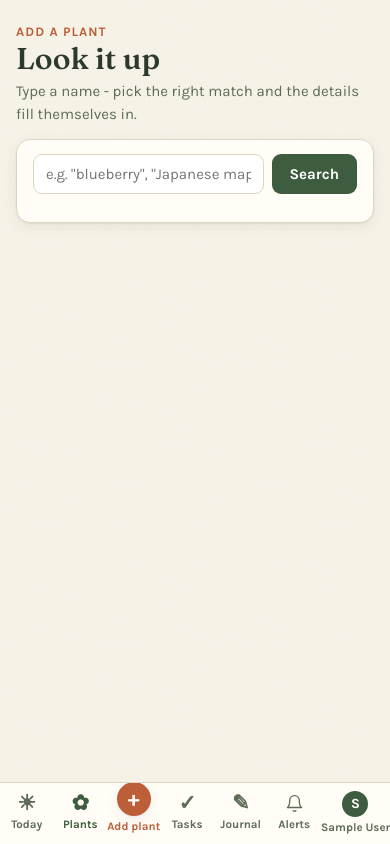
After one commit to mekstromjr/yardwise, a Django app: page /ai/lookup/ in a window 390 px wide. The commit adds this page. Run offline with Django 5.2, Linux system fonts and the light colour scheme; the visitor is signed in with stand-in values (Sample User, id 1); data that the repository does not hold is empty.

Commit message:
feat: discoverability - Map nav, embedded ask, plant lookup, satellite fetch
Michael's review of v0.4.0: features existed but lacked front doors.
- Map gets a sidebar nav entry (desktop; phone bar is full) and Today
  gains an Explore tile row (Map/Problems/Planner/Irrigation) visible
  on every device.
- Ask the garden becomes an embedded input on Today instead of a chip.
- New create-time plant lookup: type a name, AI proposes up to four
  candidates with botanical names and care profiles, choosing one
  pre-fills the Add Plant form (session hand-off, one-shot, everything
  editable, nothing saved until Save; vocabulary matched but never
  auto-created).
- Map can fetch satellite imagery by street address (Nominatim geocode
  + Esri World Imagery export, attribution shown) as a reference layer,
  so no aerial photo file is needed to start.
- Alerts bell is a stroke-drawn inline SVG instead of the emoji, and
  the irrigation tile glyph de-emojified, matching the calm glyph set.

126 tests.

Co-Authored-By: Claude Fable 5 <noreply@anthropic.com>

```diff
--- a/garden/ai.py
+++ b/garden/ai.py
@@ -154,3 +154,44 @@ def ask(question: str, context: str, region: str) -> str:
         {"role": "system", "content": system},
         {"role": "user", "content": f"My garden records:\n{context}\n\nQuestion: {question}"},
     ])
+
+
+def lookup_plant(name: str, region: str) -> list[dict]:
+    """Plant-creation lookup: candidate species/cultivars for a typed name,
+    each with the profile fields the Add Plant form can pre-fill. Candidates
+    are suggestions - the user picks one (or none) and everything remains
+    editable before saving."""
+    system = (
+        "A home gardener is adding a plant to their garden notebook and typed a name. "
+        f"They garden in {region or 'the Pacific Northwest, USA'}. Respond ONLY with a "
+        'JSON object {"candidates": [...]} of 1-4 likely matches, most likely first. '
+        "Each candidate: common_name, botanical_name, summary (1 sentence, what it is "
+        "and why someone grows it), plant_type (one of: Annual/Biennial/Perennial/"
+        "Bulb/Corm/Tuber/Shrub/Tree/Vine/Herb/Vegetable/Fruit/Groundcover), is_edible "
+        "(bool), sun (full/part/shade), water_needs (low/moderate/high), foliage "
+        "(evergreen/deciduous/semi or empty), mature_height, mature_width (like "
+        "'6-8 ft'), soil_notes (short), toxicity_notes (pet/child safety - empty "
+        "string if none known). Omit any field you are unsure of. If the name is "
+        "ambiguous (e.g. 'daisy'), make the candidates meaningfully different."
+    )
+    raw = complete(
+        [{"role": "system", "content": system},
+         {"role": "user", "content": f"The plant name they typed: {name}"}],
+        json_mode=True,
+    )
+    try:
+        candidates = json.loads(raw).get("candidates", [])
+    except json.JSONDecodeError as exc:
+        raise AIError(f"unparseable lookup: {raw[:200]}") from exc
+    clean = []
+    for c in candidates[:4]:
+        if not isinstance(c, dict) or not c.get("common_name"):
+            continue
+        for f in ("sun", "water_needs", "foliage"):
+            allowed = {"sun": ["full", "part", "shade"],
+                       "water_needs": ["low", "moderate", "high"],
+                       "foliage": ["evergreen", "deciduous", "semi"]}[f]
+            if c.get(f) not in allowed:
+                c.pop(f, None)
+        clean.append(c)
+    return clean
--- a/garden/urls.py
+++ b/garden/urls.py
@@ -23,6 +23,7 @@ urlpatterns = [
     path("journal/", views.journal_list, name="journal-list"),
     path("journal/add/", views.journal_add, name="journal-add"),
     path("ai/identify/", views_ai.identify, name="ai-identify"),
+    path("ai/lookup/", views_ai.plant_lookup, name="plant-lookup"),
     path("ai/suggestions/<int:pk>/", views_ai.suggestion_detail, name="ai-suggestion"),
     path("ai/ask/", views_ai.ask, name="ai-ask"),
     path("plants/<int:pk>/enrich/", views_ai.plant_enrich, name="plant-enrich"),
@@ -31,6 +32,7 @@ urlpatterns = [
     path("map/bed/<int:pk>/boundary/", views_map.bed_boundary, name="map-bed-boundary"),
     path("map/plant/<int:pk>/point/", views_map.plant_point, name="map-plant-point"),
     path("map/layers/upload/", views_map.layer_upload, name="map-layer-upload"),
+    path("map/layers/satellite/", views_map.satellite_fetch, name="map-satellite"),
     path("problems/", views.problem_list, name="problem-list"),
     path("problems/add/", views.problem_add, name="problem-add"),
     path("problems/<int:pk>/", views.problem_detail, name="problem-detail"),
--- a/garden/views_ai.py
+++ b/garden/views_ai.py
@@ -174,3 +174,52 @@ def ask(request):
             )
     return render(request, "garden/ai/ask.html",
                   {"nav": "today", "question": question, "answer": answer})
+
+
+# Fields a lookup candidate may pre-fill on the Add Plant form.
+LOOKUP_PREFILL_FIELDS = [
+    "common_name", "botanical_name", "is_edible", "sun", "water_needs",
+    "foliage", "mature_height", "mature_width", "soil_notes", "toxicity_notes",
+]
+
+
+@login_required
+def plant_lookup(request):
+    """Name -> AI candidates -> pick one -> Add Plant form arrives pre-filled.
+
+    Nothing is saved here: the chosen candidate goes into the session and the
+    regular Add Plant form (fully editable) does the actual creation."""
+    _require_ai()
+    name = (request.POST.get("name") or request.GET.get("name") or "").strip()
+    if request.method == "POST" and request.POST.get("choose"):
+        candidates = request.session.get("plant_lookup_candidates") or []
+        idx = int(request.POST["choose"])
+        if 0 <= idx < len(candidates):
+            chosen = candidates[idx]
+            prefill = {f: chosen[f] for f in LOOKUP_PREFILL_FIELDS if f in chosen}
+            ptype = chosen.get("plant_type", "")
+            if ptype:  # match user vocabulary case-insensitively; never create vocab
+                from .models import PlantType
+
+                match = PlantType.objects.filter(
+                    name__iexact=ptype, archived_at__isnull=True
+                ).first()
+                if match:
+                    prefill["plant_type"] = match.pk
+            request.session["plant_prefill"] = prefill
+            request.session["plant_prefill_note"] = chosen.get("summary", "")
+        return redirect("plant-add")
+    if request.method == "POST" and name:
+        try:
+            candidates = ai.lookup_plant(name, region="")
+        except ai.AIError:
+            candidates = []
+        if not candidates:
+            return render(request, "garden/ai/lookup.html", {
+                "nav": "plants", "name": name,
+                "error": "Couldn't look that up right now - you can still add it by hand.",
+            })
+        request.session["plant_lookup_candidates"] = candidates
+        return render(request, "garden/ai/lookup.html",
+                      {"nav": "plants", "name": name, "candidates": candidates})
+    return render(request, "garden/ai/lookup.html", {"nav": "plants", "name": name})
--- a/static/css/yardwise.css
+++ b/static/css/yardwise.css
@@ -317,6 +317,8 @@ nav.primary a.add-btn .glyph {
 }
 /* On phones, "Add plant" won't fit under the button - shorten via ellipsis */
 nav.primary a.add-btn { white-space: nowrap; overflow: hidden; }
+/* entries that only fit the desktop sidebar (phone bottom bar is full) */
+nav.primary a.desktop-only { display: none; }
 
 /* user identity entry */
 nav.primary a.user-entry .glyph.avatar {
@@ -354,6 +356,7 @@ nav.primary a.user-entry .user-name {
     font-size: 15px;
   }
   nav.primary a.add-btn .glyph { margin-top: 0; width: 30px; height: 30px; font-size: 20px; }
+  nav.primary a.desktop-only { display: flex; }
   /* Sidebar splits into places (top) and actions/identity (bottom): Add plant
      sits above the user tile, so its accent color reads as "action", not as an
      odd nav entry. Phone keeps the conventional centered raised button (DOM
@@ -382,3 +385,25 @@ nav.primary a.user-entry .user-name {
     to { opacity: 1; transform: none; }
   }
 }
+
+/* --- explore tiles on Today ---------------------------------------------- */
+.explore-tiles {
+  display: grid;
+  grid-template-columns: repeat(4, 1fr);
+  gap: 10px;
+  margin: 2px 0 14px;
+}
+.explore-tiles a {
+  background: var(--card);
+  border: 1px solid var(--line);
+  border-radius: var(--radius);
+  box-shadow: var(--shadow);
+  padding: 12px 6px 10px;
+  text-align: center;
+  text-decoration: none;
+  color: var(--fir-deep);
+  font-size: 13px;
+  font-weight: 700;
+}
+.explore-tiles a:active { transform: scale(0.97); }
+.explore-tiles .tile-glyph { display: block; font-size: 22px; margin-bottom: 3px; color: var(--moss); }
--- a/templates/base.html
+++ b/templates/base.html
@@ -28,8 +28,13 @@
   <a href="{% url 'journal-list' %}" class="{% if nav == 'journal' %}active{% endif %}">
     <span class="glyph">✎</span>Journal</a>
   {% if user.is_authenticated %}
+  <a href="{% url 'map' %}" class="desktop-only {% if nav == 'map' %}active{% endif %}">
+    <span class="glyph">❖</span>Map</a>
   <a href="{% url 'notifications' %}" class="{% if nav == 'notifications' %}active{% endif %}">
-    <span class="glyph">🔔{% include "garden/notifications/_badge.html" %}</span>Alerts</a>
+    <span class="glyph"><svg width="19" height="19" viewBox="0 0 24 24" fill="none"
+      stroke="currentColor" stroke-width="1.7" stroke-linecap="round" stroke-linejoin="round"
+      style="vertical-align:-3px"><path d="M18 8a6 6 0 0 0-12 0c0 7-3 9-3 9h18s-3-2-3-9"/>
+      <path d="M13.7 21a2 2 0 0 1-3.4 0"/></svg>{% include "garden/notifications/_badge.html" %}</span>Alerts</a>
   <a href="{% url 'me' %}" class="user-entry {% if nav == 'me' %}active{% endif %}">
     <span class="glyph avatar">{{ user.username|slice:":1"|upper }}</span>
     <span class="user-name">{{ user.get_full_name|default:user.username }}</span></a>
--- /dev/null
+++ b/templates/garden/ai/lookup.html
@@ -0,0 +1,42 @@
+{% extends "base.html" %}
+{% block title %}Look up a plant - YardWise{% endblock %}
+{% block content %}
+<header class="page-head">
+  <div class="kicker">Add a plant</div>
+  <h1>Look it up</h1>
+  <div class="sub">Type a name - pick the right match and the details fill themselves in.</div>
+</header>
+{% if error %}<div class="card" style="color:var(--terracotta); font-weight:700">{{ error }}
+  <p style="margin-top:8px"><a class="btn secondary" href="{% url 'plant-add' %}">Add by hand</a></p></div>{% endif %}
+<form method="post" class="card">
+  {% csrf_token %}
+  <div class="field" style="display:flex; gap:8px">
+    <input type="text" name="name" value="{{ name }}" style="flex:1"
+           placeholder='e.g. "blueberry", "Japanese maple", "Honeycrisp apple"' required>
+    <button class="btn" type="submit">Search</button>
+  </div>
+</form>
+{% if candidates %}
+<form method="post">
+  {% csrf_token %}
+  <input type="hidden" name="name" value="{{ name }}">
+  {% for c in candidates %}
+    <button class="card" name="choose" value="{{ forloop.counter0 }}" type="submit"
+            style="display:block; width:100%; text-align:left; cursor:pointer; font: inherit">
+      <div class="title" style="font-weight:700">{{ c.common_name }}
+        {% if c.botanical_name %}<em style="color:var(--ink-soft); font-weight:400"> · {{ c.botanical_name }}</em>{% endif %}</div>
+      <div class="meta" style="color:var(--ink-soft)">{{ c.summary }}</div>
+      <div style="margin-top:6px; display:flex; gap:6px; flex-wrap:wrap">
+        {% if c.plant_type %}<span class="chip">{{ c.plant_type }}</span>{% endif %}
+        {% if c.sun %}<span class="chip">{{ c.sun }} sun</span>{% endif %}
+        {% if c.water_needs %}<span class="chip">{{ c.water_needs }} water</span>{% endif %}
+        {% if c.is_edible %}<span class="chip harvest">edible</span>{% endif %}
+        {% if c.toxicity_notes %}<span class="chip overdue">safety note</span>{% endif %}
+      </div>
+    </button>
+  {% endfor %}
+  <p class="meta" style="color:var(--ink-soft)">None of these?
+    <a href="{% url 'plant-add' %}">Add "{{ name }}" by hand</a>.</p>
+</form>
+{% endif %}
+{% endblock %}
```
Also changed, not shown: garden/tests/test_ai.py (+33 -0 lines), garden/tests/test_map.py (+49 -0 lines), garden/views.py (+9 -2 lines), garden/views_map.py (+72 -1 lines), templates/garden/map/map.html (+13 -0 lines), templates/garden/plants/form.html (+11 -0 lines), templates/garden/today.html (+17 -2 lines).
